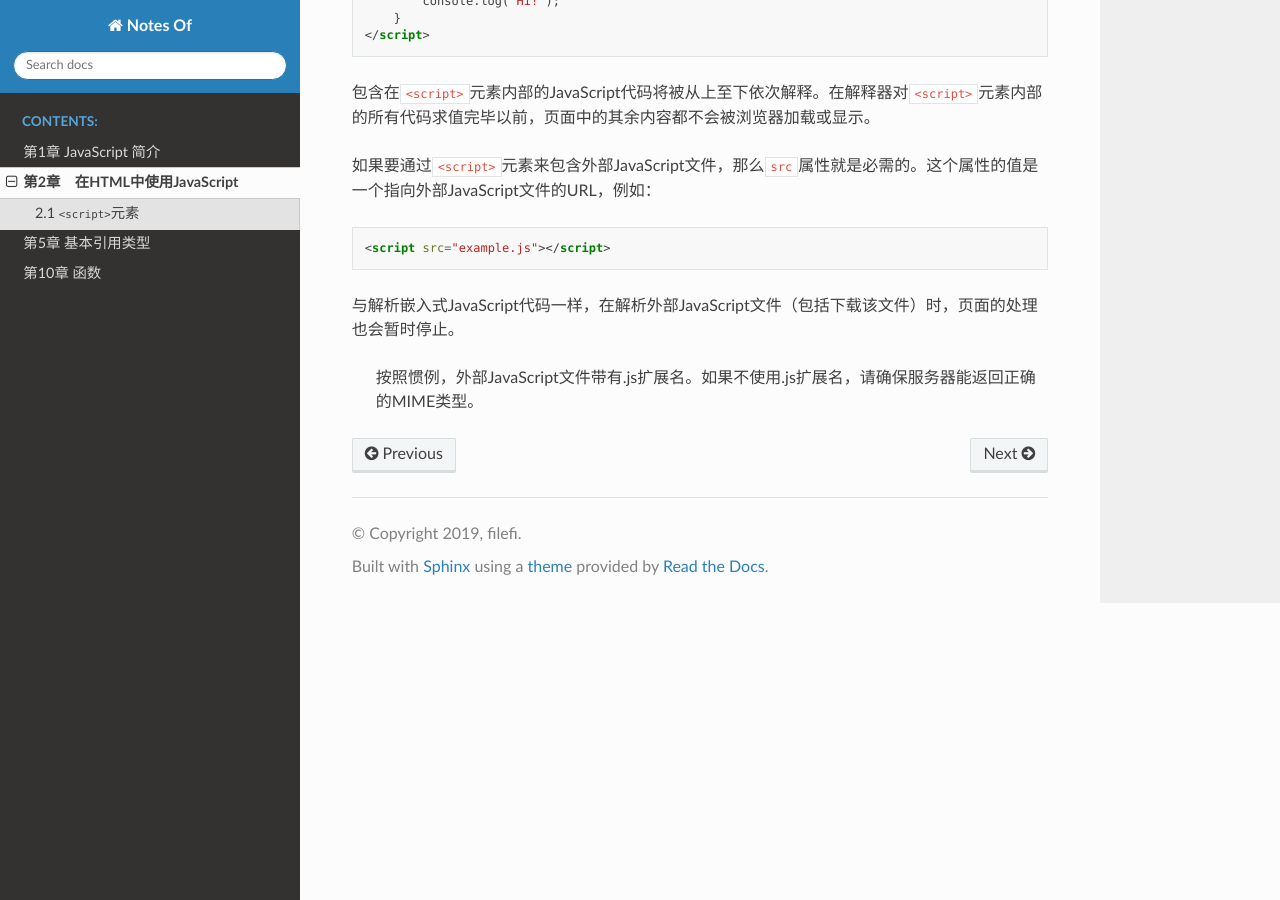
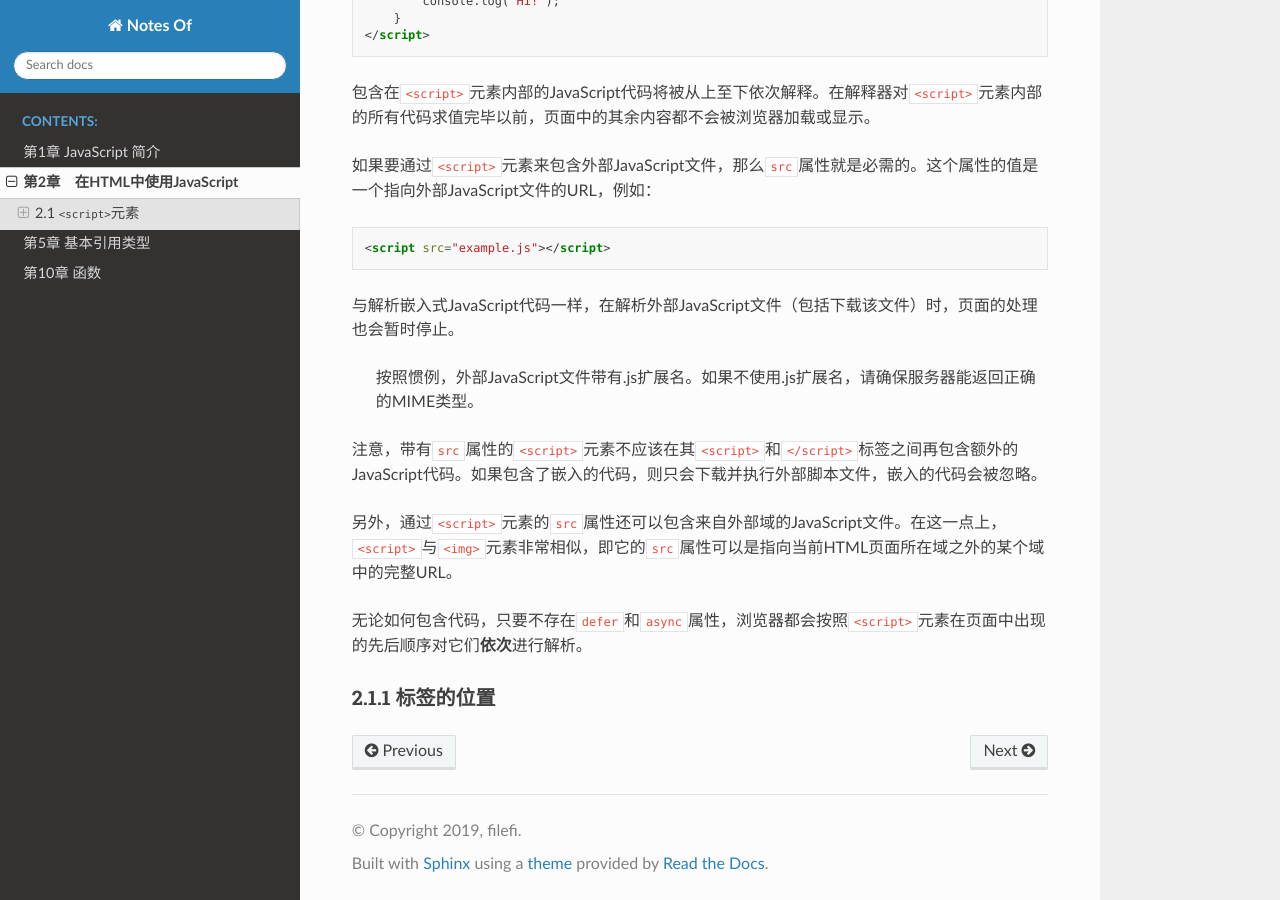
Before and after one commit to filefi/NotesOfProfessional-JavaScript-for-Web-Developers, a Sphinx documentation site: the page built from source/Chapter2-JavaScript_in_HTML.md, in a window 1280 px wide and 900 px high, scrolled down 993 px. Built offline with Sphinx 7.4.7 and the Read the Docs theme 2.0.0, drawn with Linux system fonts in a browser that asks for light colours.

```diff
--- a/source/Chapter2-JavaScript_in_HTML.md
+++ b/source/Chapter2-JavaScript_in_HTML.md
@@ -39,3 +39,11 @@
 与解析嵌入式JavaScript代码一样，在解析外部JavaScript文件（包括下载该文件）时，页面的处理也会暂时停止。
 
 > 按照惯例，外部JavaScript文件带有.js扩展名。如果不使用.js扩展名，请确保服务器能返回正确的MIME类型。
+
+注意，带有`src`属性的`<script>`元素不应该在其`<script>`和`</script>`标签之间再包含额外的JavaScript代码。如果包含了嵌入的代码，则只会下载并执行外部脚本文件，嵌入的代码会被忽略。
+
+另外，通过`<script>`元素的`src`属性还可以包含来自外部域的JavaScript文件。在这一点上，`<script>`与`<img>`元素非常相似，即它的`src`属性可以是指向当前HTML页面所在域之外的某个域中的完整URL。
+
+无论如何包含代码，只要不存在`defer`和`async`属性，浏览器都会按照`<script>`元素在页面中出现的先后顺序对它们**依次**进行解析。
+
+### 2.1.1 标签的位置
```
